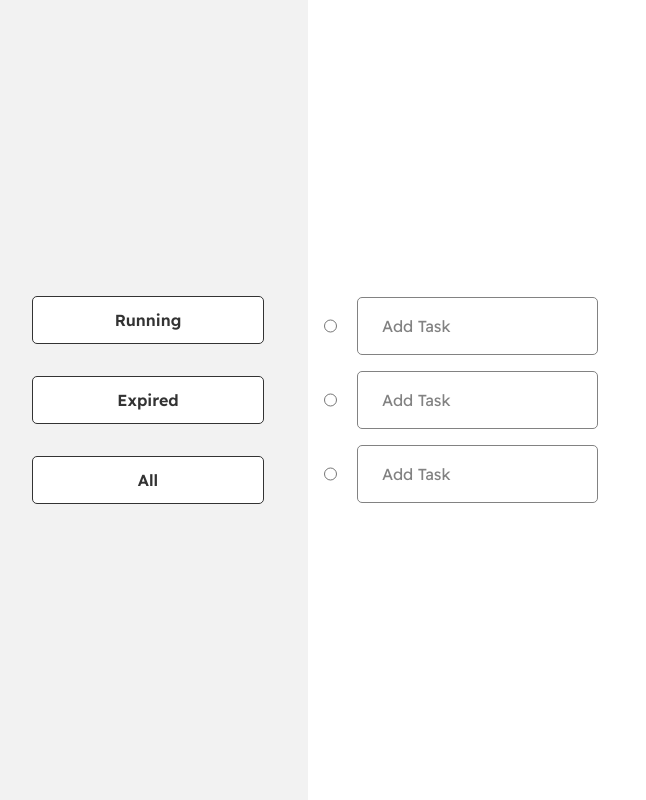
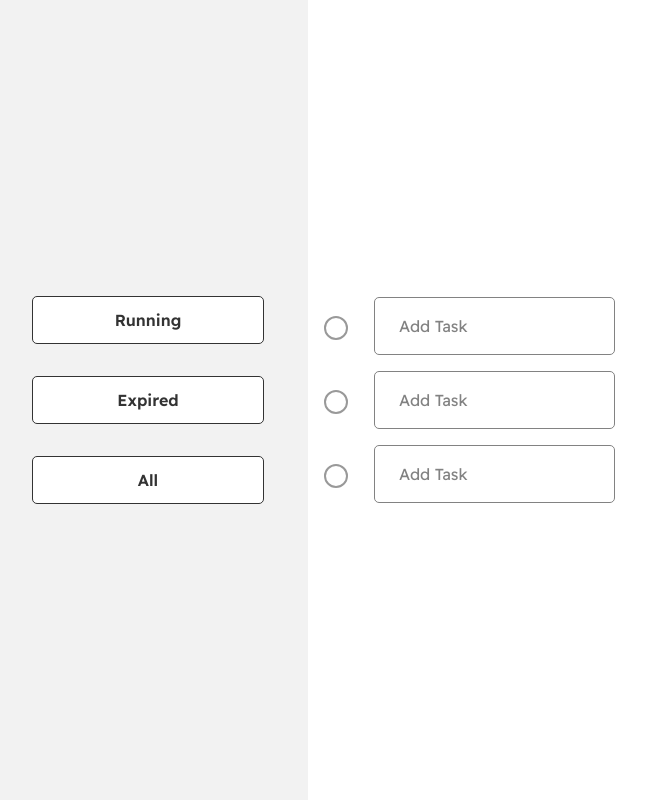
Before and after one commit to rajvaya/TickTockTasks, a React (Vite) app: page / in a window 1280 px wide. Shown: the whole page, without its empty margins (12-658 px from the left). Built offline with nearby package versions, Linux system fonts and the light colour scheme.

Commit message:
💄 Radio input fixed

```diff
--- a/src/components/Input/input.css
+++ b/src/components/Input/input.css
@@ -3,6 +3,7 @@
   flex-direction: row;
   gap: 20px;
   margin: 16px 16px;
+  align-items: center;
 }
 
 .text-input {
@@ -32,7 +33,39 @@
   line-height: 150%;
   color: #828282;
 }
+
 .radio-input {
-  background: #ffffff;
-  border: 0.5px solid #828282;
+  position: relative;
+  width: 20px;
+  height: 20px;
+  margin-right: 10px;
+  appearance: none;
 }
+
+.radio-input::before {
+  content: "";
+  display: inline-block;
+  position: absolute;
+  top: 0;
+  left: 0;
+  width: 20px;
+  height: 20px;
+  border: 2px solid #999;
+  border-radius: 50%;
+}
+
+.radio-input:checked::before {
+  border-color: #5CE695;
+}
+
+.radio-input:checked::after {
+  content: "";
+  display: block;
+  position: absolute;
+  top: 6px;
+  left: 6px;
+  width: 12px;
+  height: 12px;
+  border-radius: 50%;
+  background-color: #5CE695;
+}
```
